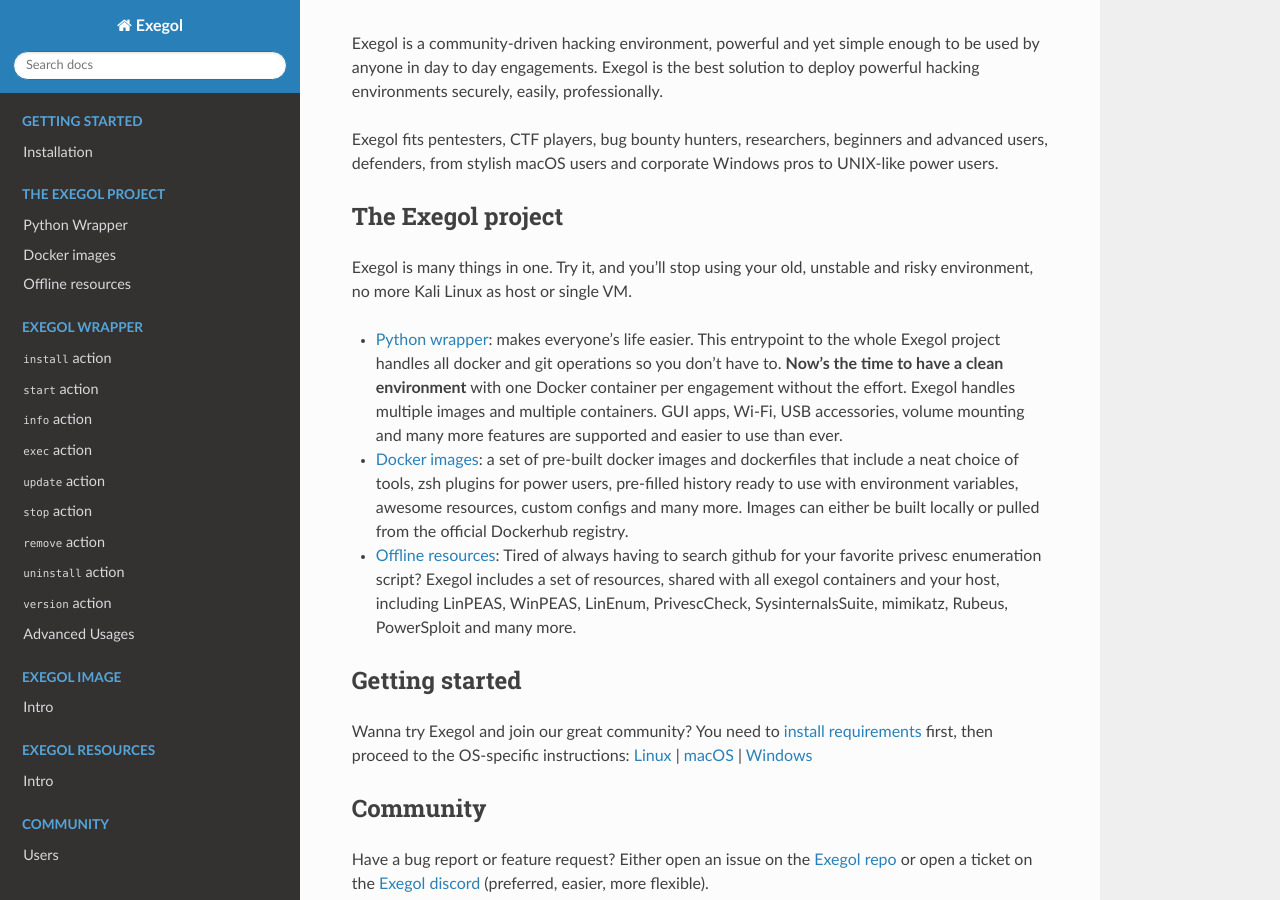
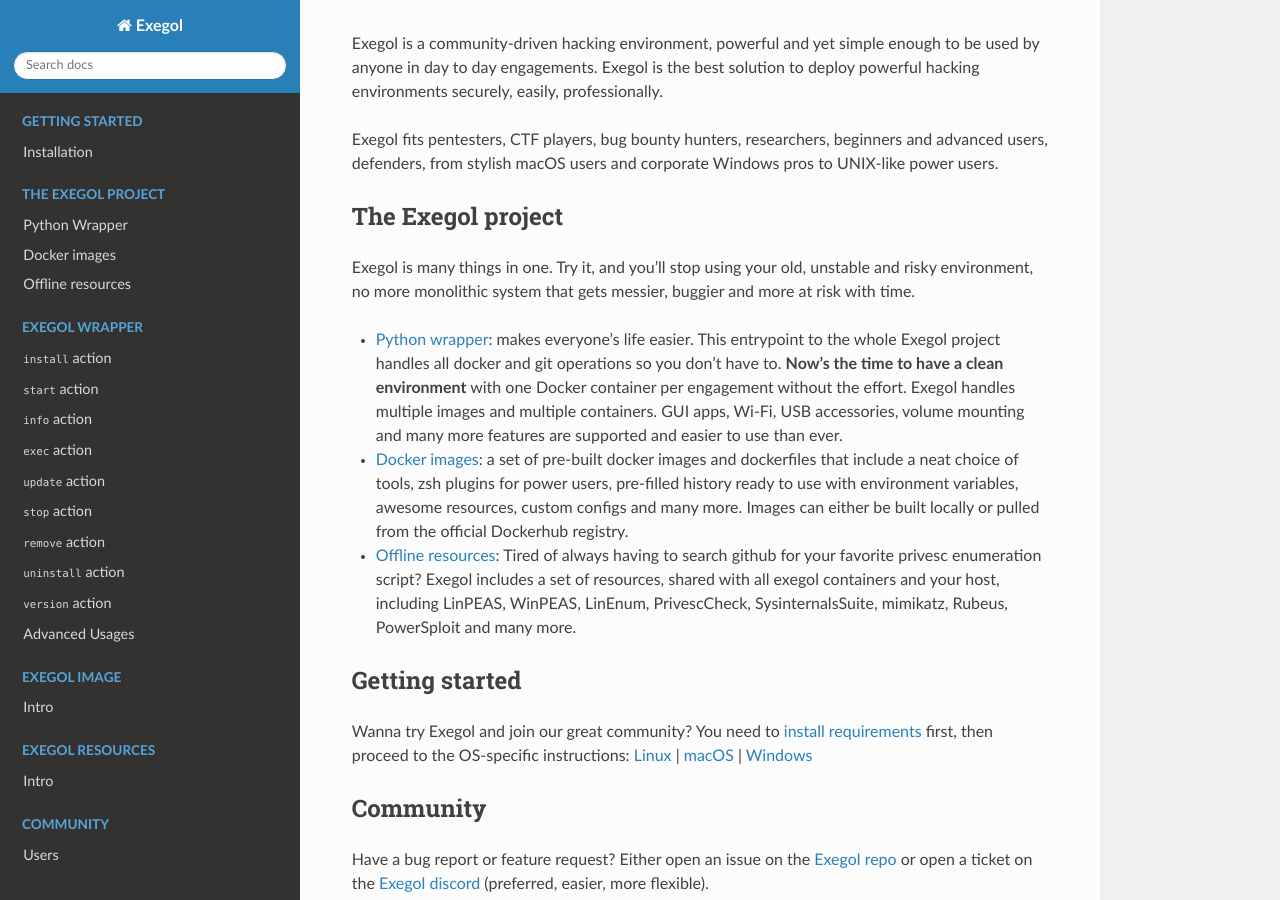
Before and after one commit to ThePorgs/Exegol-docs, a Sphinx documentation site: the page built from source/index.rst, in a window 1280 px wide and 900 px high, scrolled down 448 px. Built offline with Sphinx 7.4.7 and the Read the Docs theme 2.0.0, drawn with Linux system fonts in a browser that asks for light colours.

Commit message:
Remove Kali Linux reference

```diff
--- a/source/index.rst
+++ b/source/index.rst
@@ -18,7 +18,7 @@
 The Exegol project
 ------------------
 
-Exegol is many things in one. Try it, and you'll stop using your old, unstable and risky environment, no more Kali Linux as host or single VM.
+Exegol is many things in one. Try it, and you'll stop using your old, unstable and risky environment, no more monolithic system that gets messier, buggier and more at risk with time.
 
 * :doc:`Python wrapper <the-exegol-project/python-wrapper>`: makes everyone's life easier. This entrypoint to the whole Exegol project handles all docker and git operations so you don't have to. **Now's the time to have a clean environment** with one Docker container per engagement without the effort. Exegol handles multiple images and multiple containers. GUI apps, Wi-Fi, USB accessories, volume mounting and many more features are supported and easier to use than ever.
 * :doc:`Docker images <the-exegol-project/docker-images>`: a set of pre-built docker images and dockerfiles that include a neat choice of tools, zsh plugins for power users, pre-filled history ready to use with environment variables, awesome resources, custom configs and many more. Images can either be built locally or pulled from the official Dockerhub registry.
```
